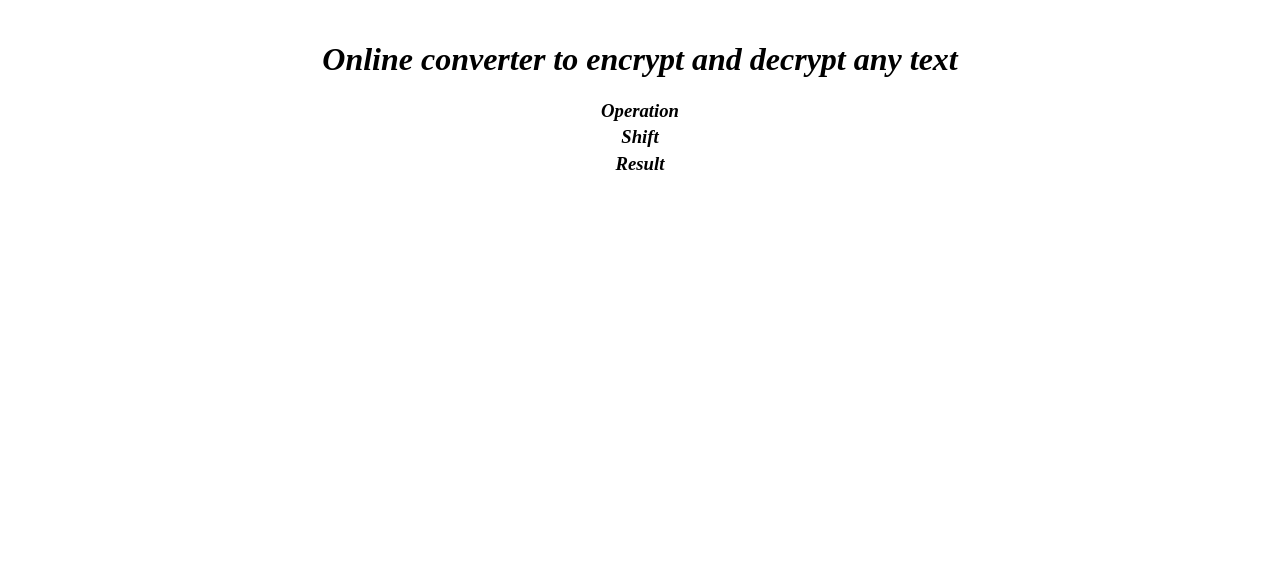
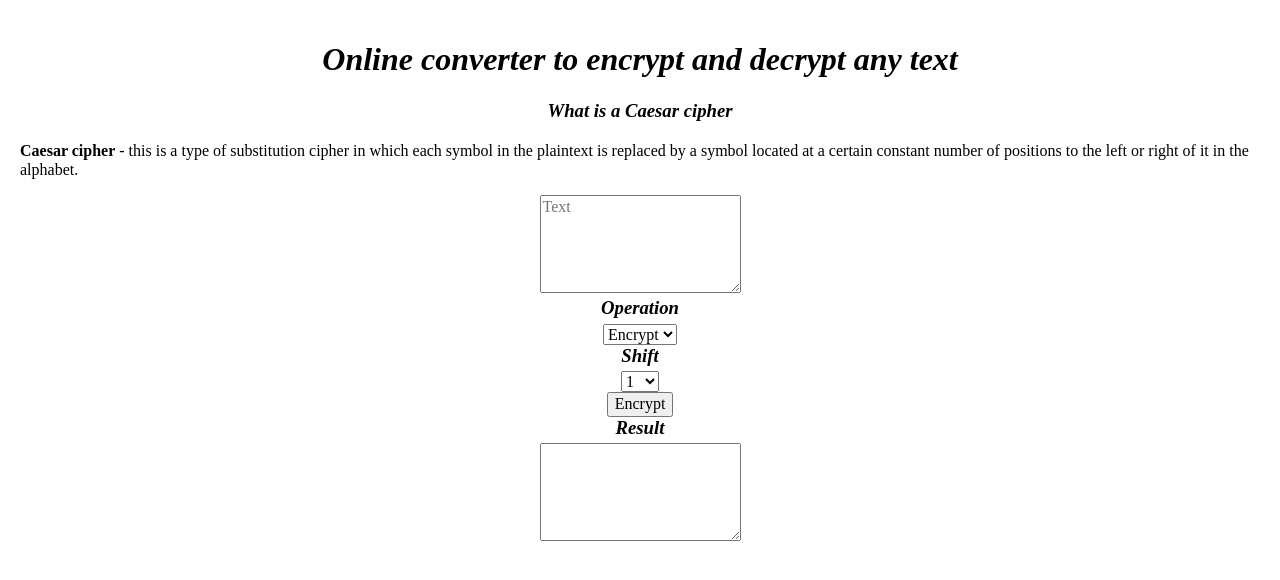
Before and after one commit to Cydoniam/c_Caesar, a plain HTML site: page index.html in a window 1280 px wide. Drawn offline with Linux system fonts and the light colour scheme.

Commit message:
Added various operations

```diff
--- a/index.html
+++ b/index.html
@@ -12,22 +12,74 @@
 
     <div class="caesar">
         <h1>Online converter to encrypt and decrypt any text</h1>
+
+        <h3>What is a Caesar cipher</h3>
+            <div class="caesar__description">
+                <p>
+                    <b>Caesar cipher</b> - this is a type of substitution
+                    cipher in which each symbol in the plaintext is replaced
+                    by a symbol located at a certain constant number of
+                    positions to the left or right of it in the alphabet.
+                </p>
+            </div>
+
             <div class="caesar__text">
-
+                <textarea name="caesarForm[text]" id="caesar__text-input" placeholder="Text" rows="5" aria-required="true" aria-invalid="false"></textarea>
             </div>
 
         <h3>Operation</h3>
             <div class="caesar__operation">
-
+                <select name="caesarForm[type]" id="caesar__operation-choice">
+                    <option value="1">Encrypt</option>
+                    <option value="2">Decrypt</option>
+                </select>
             </div>
 
         <h3>Shift</h3>
             <div class="caesar__shift">
-
+                <select name="caesarForm[shift]" id="caesar__shift-choice">
+                    <option value="1">1</option>
+                    <option value="2">2</option>
+                    <option value="3">3</option>
+                    <option value="4">4</option>
+                    <option value="5">5</option>
+                    <option value="6">6</option>
+                    <option value="7">7</option>
+                    <option value="8">8</option>
+                    <option value="9">9</option>
+                    <option value="10">10</option>
+                    <option value="11">11</option>
+                    <option value="12">12</option>
+                    <option value="13">13</option>
+                    <option value="14">14</option>
+                    <option value="15">15</option>
+                    <option value="16">16</option>
+                    <option value="17">17</option>
+                    <option value="18">18</option>
+                    <option value="19">19</option>
+                    <option value="20">20</option>
+                    <option value="21">21</option>
+                    <option value="22">22</option>
+                    <option value="23">23</option>
+                    <option value="24">24</option>
+                    <option value="25">25</option>
+                    <option value="26">26</option>
+                    <option value="27">27</option>
+                    <option value="28">28</option>
+                    <option value="29">29</option>
+                    <option value="30">30</option>
+                    <option value="31">31</option>
+                    <option value="32">32</option>
+                    <option value="33">33</option>
+                </select>
             </div>
 
+        <button class="caesar__btn" id="result">Encrypt</button>
+
         <h3>Result</h3>
-            <div class="caesar__result"></div>
+            <div class="caesar__result">
+                <textarea name="resultForm[text]" id="caesar__result-output" rows="5" aria-required="true" aria-invalid="false"></textarea>
+            </div>
     </div>
 
 </body>
```
